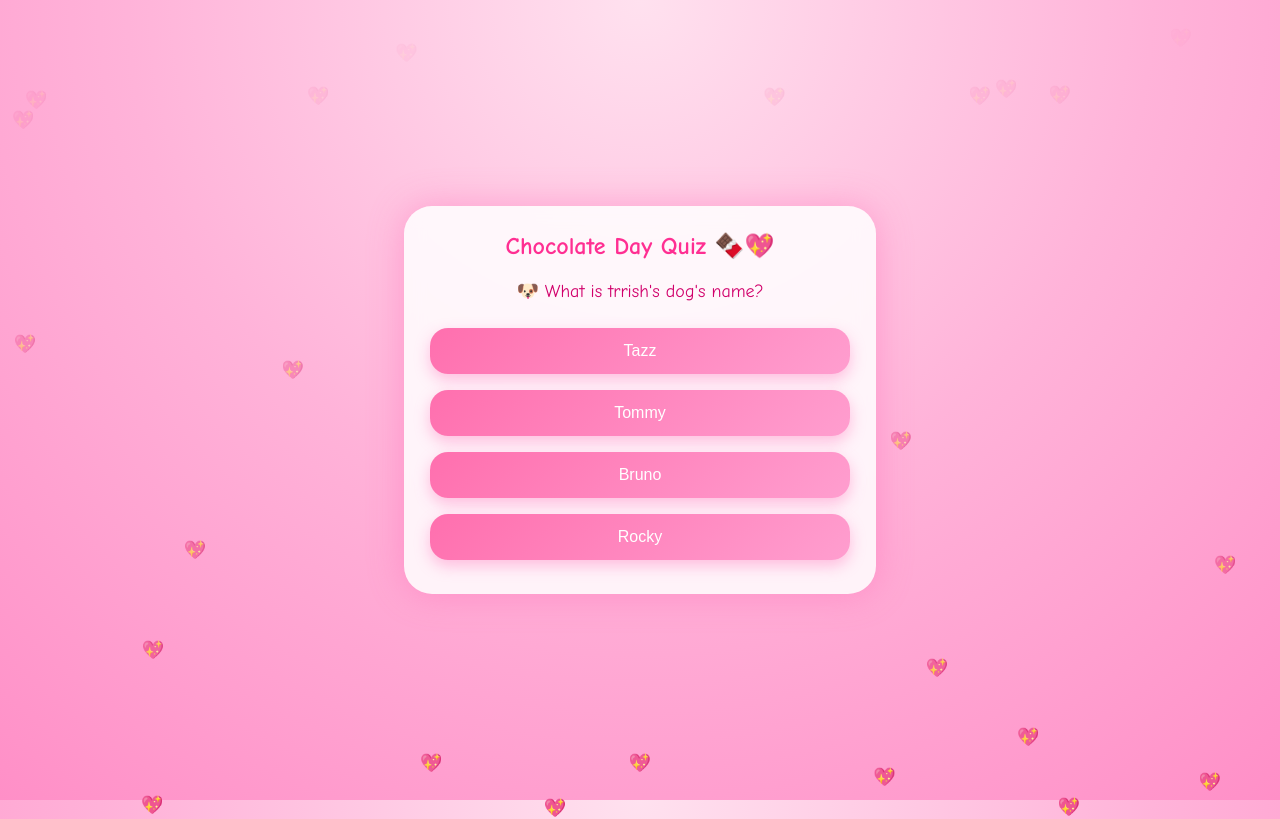
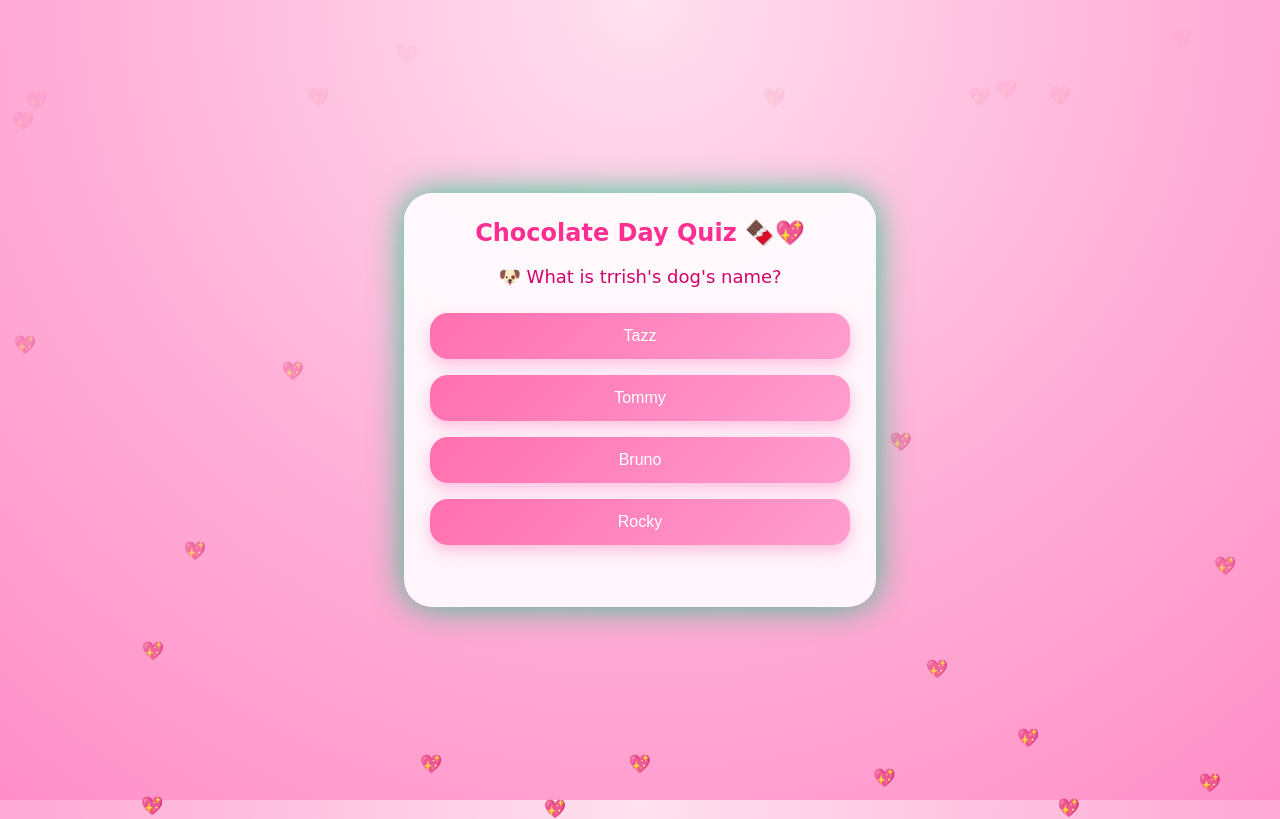
Before and after one commit to Trrishvin/Chocolate, a plain HTML site: page index.html in a window 1280 px wide. Both pictures are taken after a click on the button "Blue". Drawn offline with Linux system fonts and the light colour scheme.

Commit message:
Update index.html

```diff
--- a/index.html
+++ b/index.html
@@ -11,11 +11,19 @@
   100% {transform: translateY(-100vh); opacity: 0;}
 }
 
+@keyframes shake {
+  0% {transform: translateX(0);}
+  25% {transform: translateX(-6px);}
+  50% {transform: translateX(6px);}
+  75% {transform: translateX(-6px);}
+  100% {transform: translateX(0);}
+}
+
 body {
   margin: 0;
   min-height: 100vh;
   background: radial-gradient(circle at top, #ffe1ef, #ffb3d9, #ff8fc7);
-  font-family: 'Poppins', 'Comic Sans MS', cursive;
+  font-family: 'Poppins', cursive;
   display: flex;
   justify-content: center;
   align-items: center;
@@ -31,7 +39,7 @@ body {
 }
 
 .card {
-  background: rgba(255,255,255,0.85);
+  background: rgba(255,255,255,0.88);
   backdrop-filter: blur(10px);
   border-radius: 28px;
   padding: 26px;
@@ -39,6 +47,16 @@ body {
   max-width: 420px;
   text-align: center;
   box-shadow: 0 0 35px rgba(255,105,180,0.45);
+  transition: box-shadow 0.3s;
+}
+
+.card.wrong {
+  animation: shake 0.4s;
+  box-shadow: 0 0 35px rgba(255,0,80,0.8);
+}
+
+.card.correct {
+  box-shadow: 0 0 35px rgba(0,200,120,0.8);
 }
 
 h2 {
@@ -69,6 +87,12 @@ button:active {
   transform: scale(0.97);
 }
 
+.feedback {
+  margin-top: 10px;
+  font-size: 14px;
+  height: 18px;
+}
+
 .hidden {
   display: none;
 }
@@ -76,10 +100,6 @@ button:active {
 .win h1 {
   font-size: 26px;
   color: #ff1493;
-}
-
-.win p {
-  color: #b0005f;
 }
 
 img {
@@ -93,7 +113,6 @@ img {
 
 <body>
 
-<!-- floating hearts -->
 <script>
 for(let i=0;i<25;i++){
   let h=document.createElement("div");
@@ -109,6 +128,7 @@ for(let i=0;i<25;i++){
   <h2>Chocolate Day Quiz 🍫💖</h2>
   <div class="question" id="q"></div>
   <div id="opts"></div>
+  <div class="feedback" id="fb"></div>
 </div>
 
 <div class="card hidden win" id="win">
@@ -118,47 +138,60 @@ for(let i=0;i<25;i++){
     Don’t worry babygirl I love you so much ♾️❤️♥️♥️❤️❤️♾️
     <br>aapko still chocolate milega 🍫🥺
   </p>
-
-  <!-- 🔽 replace with her sweet photo filename 🔽 -->
   <img src="trishna.jpg">
-
   <p>🍫🍫🍫 All chocolates for YOU 🍫🍫🍫</p>
 </div>
 
 <script>
 const quiz=[
- {q:"💙 What's trrish's favourite colour?",o:["Blue","Red","Pink","Black"]},
- {q:"🐶 What is trrish's dog's name?",o:["Tazz","Tommy","Bruno","Rocky"]},
- {q:"💖 Does trrish love you?",o:["Yes","YES","Obviously yes","Yesss"]},
- {q:"😤 What does trrish hate the most?",o:["Everyone except my bbg Trishna","Chocolate","Sleep","Noise"]},
- {q:"🥺 Do you love trrish?",o:["Yes","No"]}
+ {q:"💙 What's trrish's favourite colour?",o:["Blue","Red","Pink","Black"],a:"Blue"},
+ {q:"🐶 What is trrish's dog's name?",o:["Tazz","Tommy","Bruno","Rocky"],a:"Tazz"},
+ {q:"💖 Does trrish love you?",o:["Yes","YES","Obviously yes","Yesss"],a:"Yes"},
+ {q:"😤 What does trrish hate the most?",o:["Everyone except my bbg Trishna","Chocolate","Sleep","Noise"],a:"Everyone except my bbg Trishna"},
+ {q:"🥺 Do you love trrish?",o:["Yes","No"],a:"Yes"}
 ];
 
 let i=0;
 const q=document.getElementById("q");
 const opts=document.getElementById("opts");
+const fb=document.getElementById("fb");
+const card=document.getElementById("quiz");
 
 function load(){
   q.innerText=quiz[i].q;
+  fb.innerText="";
   opts.innerHTML="";
   quiz[i].o.forEach(x=>{
     let b=document.createElement("button");
     b.innerText=x;
-    b.onclick=()=>next(x);
+    b.onclick=()=>check(x);
     opts.appendChild(b);
   });
 }
 
-function next(c){
-  if(quiz[i].q.includes("Do you love trrish") && c==="No"){
+function check(choice){
+  card.classList.remove("wrong","correct");
+
+  if(choice !== quiz[i].a){
+    fb.innerText="❌ Oops babygirl… thoda sa wrong 💗";
+    card.classList.add("wrong");
+  } else {
+    fb.innerText="✅ Correcttt 😘💖";
+    card.classList.add("correct");
+  }
+
+  if(quiz[i].q.includes("Do you love trrish") && choice==="No"){
     alert("It's okay babu I still love you ❤️🍫");
   }
+
+  setTimeout(()=>{
     i++;
     if(i<quiz.length) load();
     else{
       document.getElementById("quiz").classList.add("hidden");
       document.getElementById("win").classList.remove("hidden");
     }
+  },900);
 }
 
 load();
```
Lines whose indentation alone changed are shown as unchanged.
